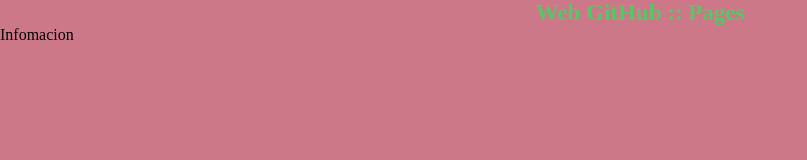
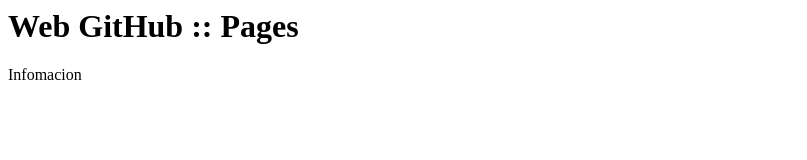
Before and after one commit to JanethGomez/testing, a plain HTML site: page index.html in a window 1280 px wide. Shown: the whole page, without its empty margins (0-807 px from the left). Drawn offline with Linux system fonts and the light colour scheme.

Commit message:
Update index.html

```diff
--- a/index.html
+++ b/index.html
@@ -1,5 +1,5 @@
 <html>
-  <link rel="stylesheet" type="text/css" href="main.css">
+  <link rel="stylesheet" type="text/css">
   <head>
     <title>Web GitHub</title>
   </head>
```
